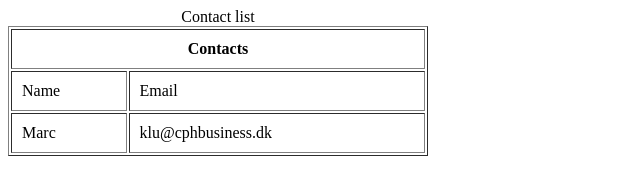
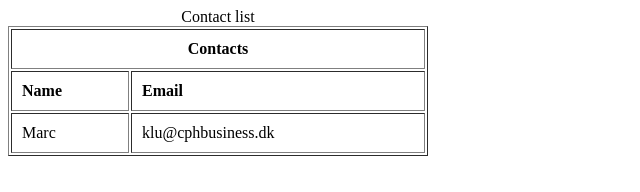
Before and after one commit to annlouise10/MUL17A, a plain HTML site: page table.html in a window 1280 px wide. Shown: the full height of the page, 0-640 px from the left. Drawn offline with Linux system fonts and the light colour scheme.

Commit message:
table formattering ændret

```diff
--- a/table.html
+++ b/table.html
@@ -16,8 +16,8 @@
 
     </tr>
     <tr>
-      <td>Name</td>
-      <td>Email</td>
+      <td><strong>Name</strong></td>
+      <td><strong>Email</strong></td>
     </tr>
     <tr>
       <td>Marc</td>
```
